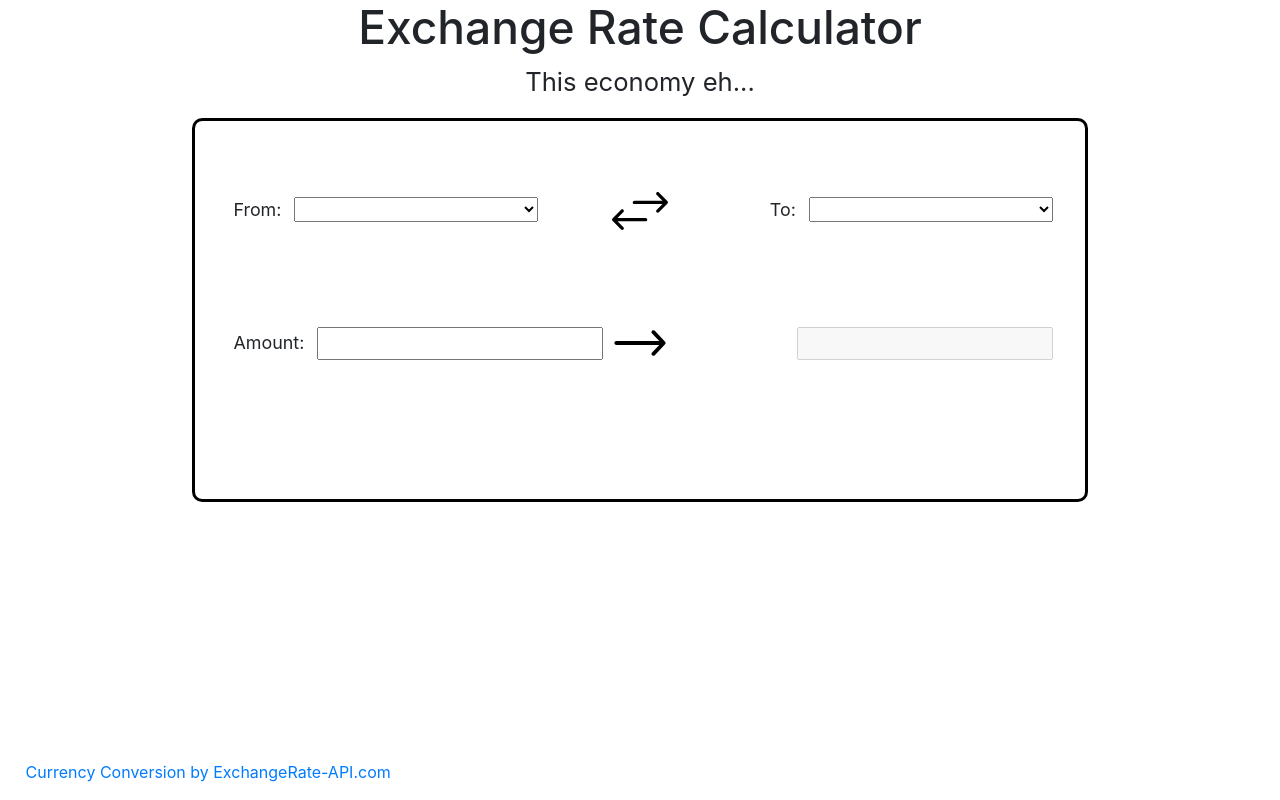
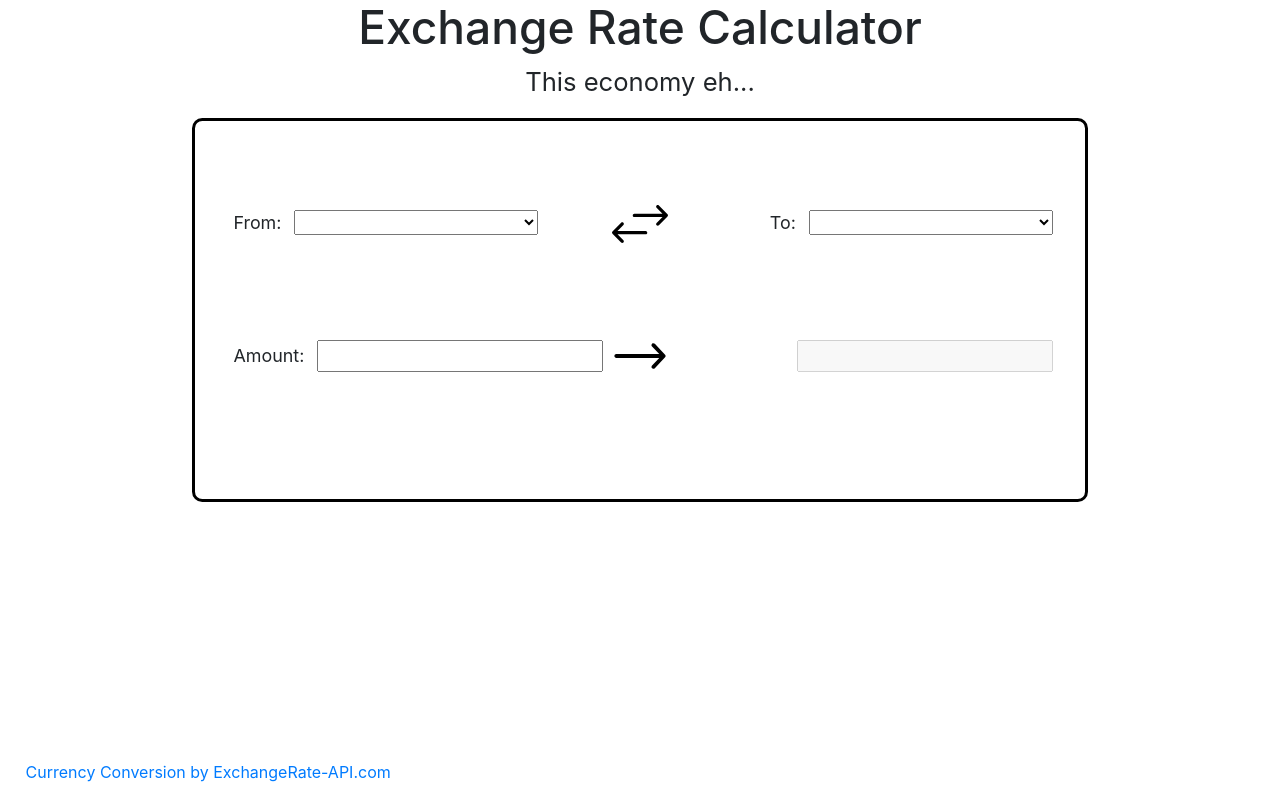
Before and after one commit to jamesdebnam/exchange-rate-calculator, a React (Create React App) app: page / in a window 1280 px wide. Built offline with nearby package versions, Linux system fonts and the light colour scheme; no server answers.

Commit message:
tweaked styling

```diff
--- a/src/master.css
+++ b/src/master.css
@@ -20,11 +20,13 @@
 .error.error {
   padding: 6px;
   margin-top: 5px;
+  position: absolute;
+  width: 24.5vw;
 }
 
 .currencies {
   display: flex;
-  margin-top: 6vw;
+  margin-top: 7vw;
   font-size: 1.4vw;
   justify-content: space-between;
   align-items: center;
@@ -35,6 +37,7 @@
 }
 .output {
   width: 20vw;
+  color: black;
 }
 .label {
   margin-bottom: 0;
```
